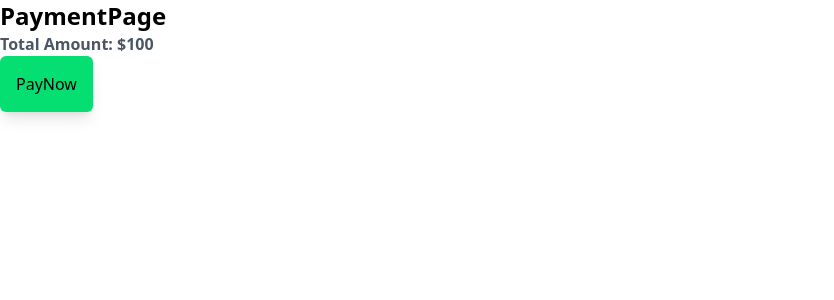
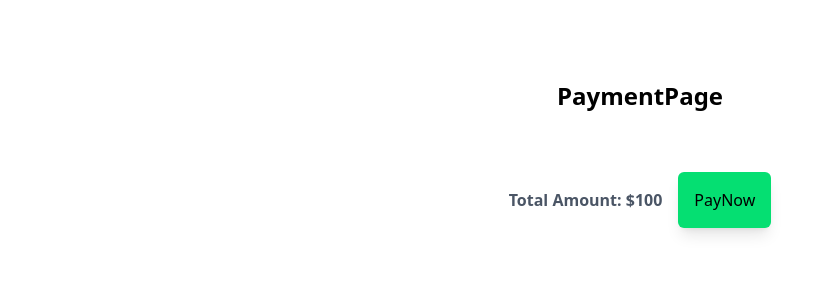
Before and after one commit to Samsul7718/Eshop_frontend, a React (Vite) app: page /payment in a window 1280 px wide. Shown: the top 300 px of the page, without its empty margins (0-834 px from the left). Built offline with nearby package versions, Linux system fonts and the light colour scheme.

Commit message:
payment page layout created

```diff
--- a/src/page/PaymentPage.jsx
+++ b/src/page/PaymentPage.jsx
@@ -2,10 +2,13 @@ import React from 'react'
 
 const PaymentPage = () => {
   return (
-    <div>
-      <div className='text-2xl font-bold'>PaymentPage</div>
-      <div className='font-bold text-gray-600'>Total Amount: $100</div>
+    <div className='flex flex-col items-center justify-center gap-10 mt-20'>
+      <div className='text-2xl font-bold mb-5'>PaymentPage</div>
+      <div className='flex items-center spaces-between justify-center gap-4'>
+         <div className='font-bold text-gray-600'>Total Amount: $100</div>
       <button className='bg-green-400 p-4 rounded-md shadow-lg'>PayNow</button>
+      </div>
+
     </div>
 
   )
```
